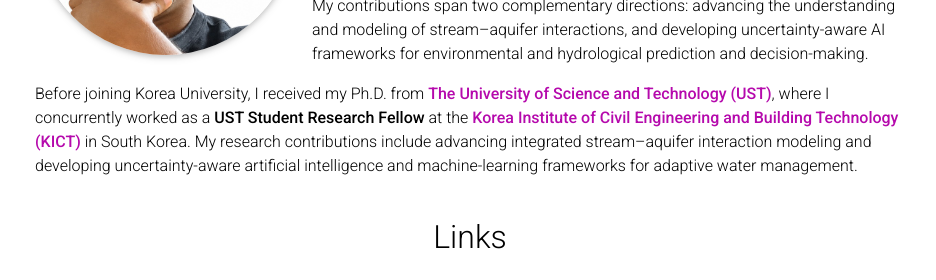
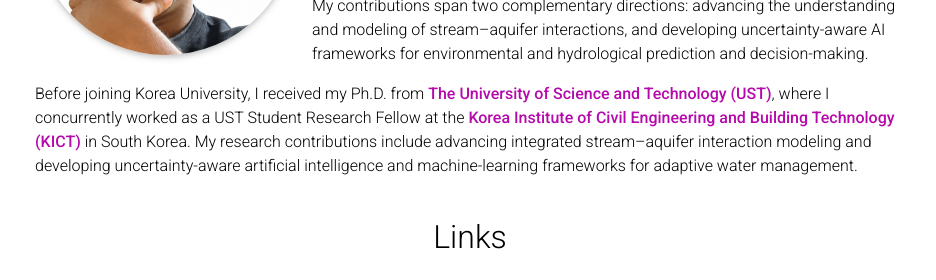
Before and after one commit to tdmengistu/tdmengistu.github.io, a Jekyll site: the page built from _pages/about.md, in a window 1280 px wide. Shown: the part 375-655 px from the top of the page, without its empty margins (170-1106 px from the left). Built offline with Jekyll 4.4.1, drawn with Linux system fonts in a browser that asks for light colours; a style sheet for code colours, icons or effects is not loaded.

```diff
--- a/_pages/about.md
+++ b/_pages/about.md
@@ -20,4 +20,4 @@ My research interests encompass trustworthy scientific AI, process-informed mach
 My contributions span two complementary directions: advancing the understanding and modeling of stream–aquifer interactions, and developing uncertainty-aware AI frameworks for environmental and hydrological prediction and decision-making.
 
 
-Before joining Korea University, I received my Ph.D. from **[The University of Science and Technology (UST)](https://www.ust.ac.kr/eng.do)**, where I concurrently worked as a **UST Student Research Fellow** at the **[Korea Institute of Civil Engineering and Building Technology (KICT)](https://www.kict.re.kr/eng/)** in South Korea. My research contributions include advancing integrated stream–aquifer interaction modeling and developing uncertainty-aware artificial intelligence and machine-learning frameworks for adaptive water management.
+Before joining Korea University, I received my Ph.D. from **[The University of Science and Technology (UST)](https://www.ust.ac.kr/eng.do)**, where I concurrently worked as a UST Student Research Fellow at the **[Korea Institute of Civil Engineering and Building Technology (KICT)](https://www.kict.re.kr/eng/)** in South Korea. My research contributions include advancing integrated stream–aquifer interaction modeling and developing uncertainty-aware artificial intelligence and machine-learning frameworks for adaptive water management.
```
